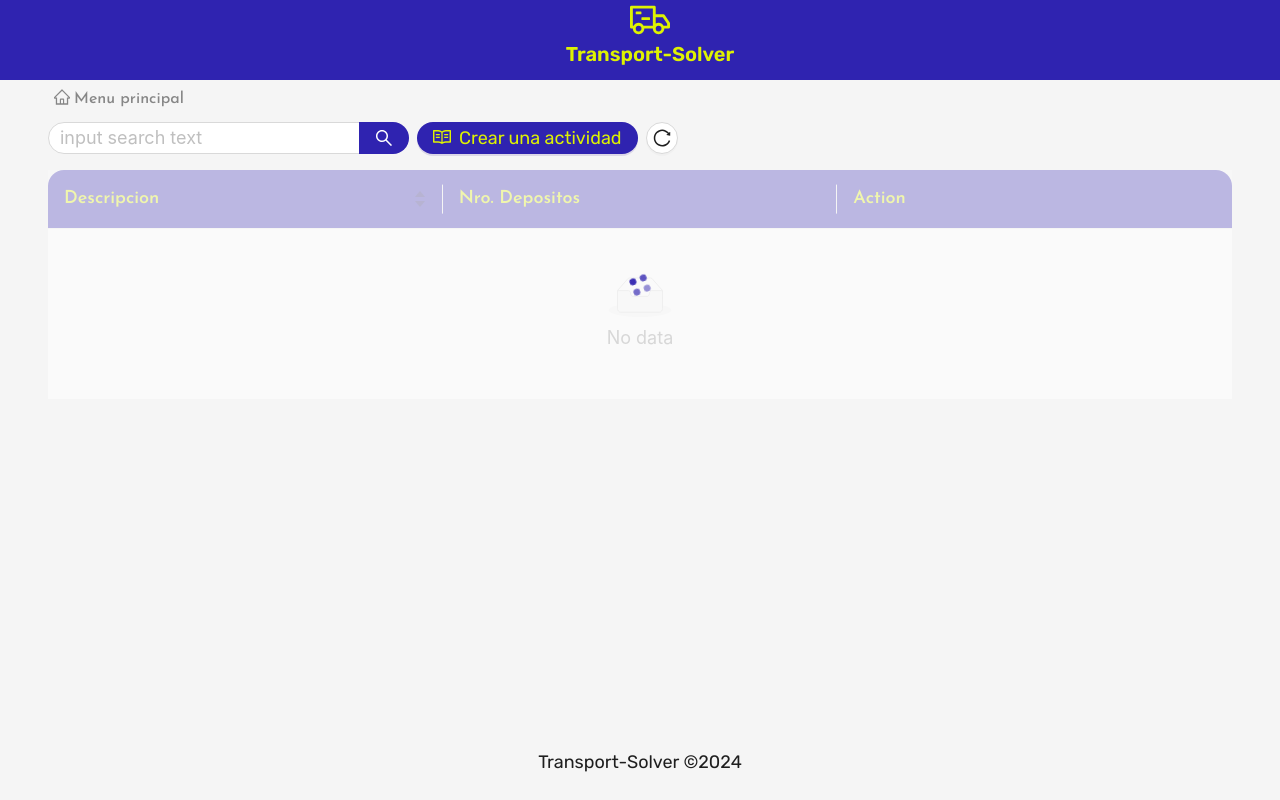
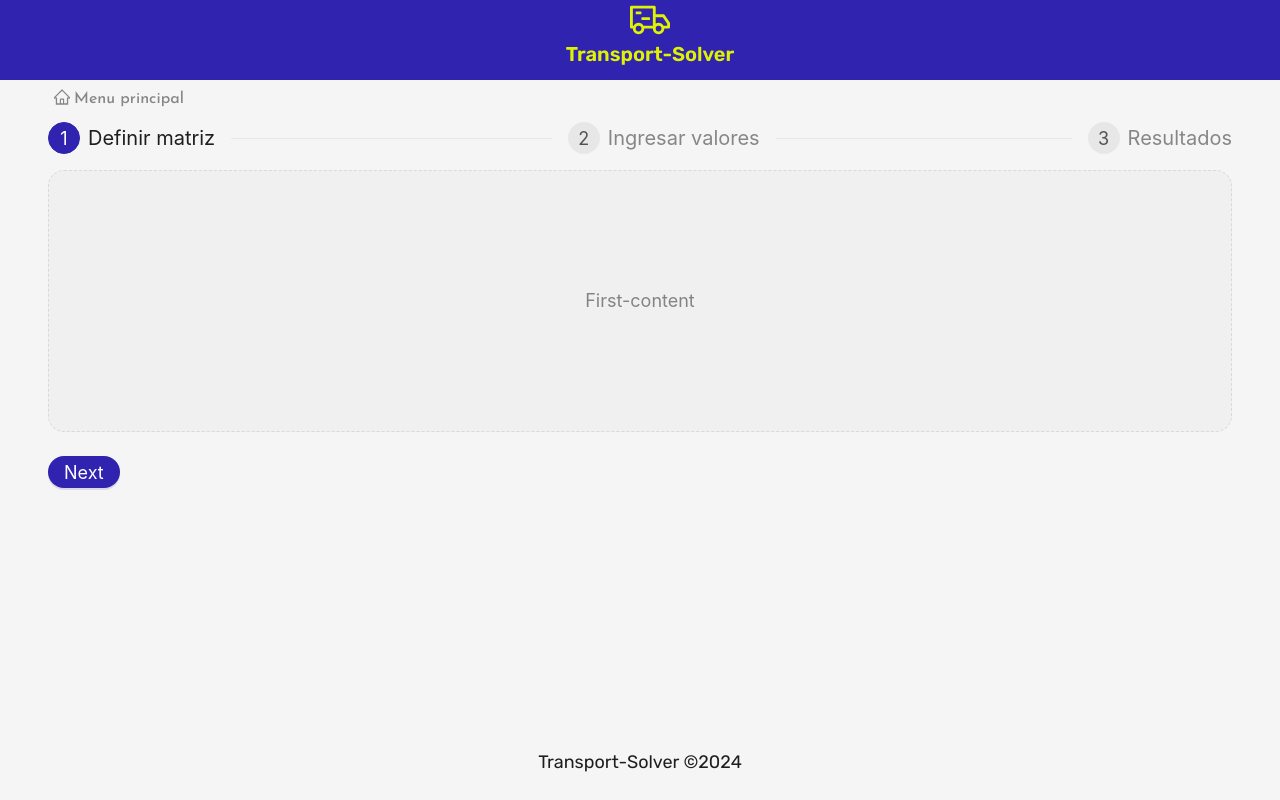
Before and after one commit to AgusR1/tranport-solver, a React (Vite) app: page /#/ in a window 1280 px wide. Built offline with nearby package versions, Linux system fonts and the light colour scheme.

Commit message:
estructura para la matriz de transporte

```diff
--- a/index.html
+++ b/index.html
@@ -13,7 +13,7 @@
 		<title>Transport-Solver</title>
 	</head>
 	<body>
-		<div id="root"></div>
+		<div style="width: 100%" id="root"></div>
 		<script type="module" src="/src/main.tsx"></script>
 	</body>
 </html>
--- a/src/ListadoActividades/ListadoActividades.tsx
+++ b/src/ListadoActividades/ListadoActividades.tsx
@@ -1,94 +1,44 @@
-import React, { useRef, useState } from "react";
-import type { TableColumnsType, TableProps } from "antd";
-import { Breadcrumb, Button, Space, Table, Tooltip } from "antd";
-import Search, { SearchProps } from "antd/es/input/Search";
-import {
-	HomeOutlined,
-	ReadOutlined,
-	ReloadOutlined,
-	SearchOutlined,
-} from "@ant-design/icons";
-import { useNavigate } from "react-router-dom";
-import { fontFamily, secondaryColor } from "../general/constants";
-import { Actividad } from "./types";
+import React, { useState } from "react";
+import { Breadcrumb, Button, message, Steps, theme } from "antd";
+import { HomeOutlined } from "@ant-design/icons";
 import MainLayout from "../general/MainLayout";
+const steps = [
+	{
+		title: "Definir matriz",
+		content: "First-content",
+	},
+	{
+		title: "Ingresar valores",
+		content: "Second-content",
+	},
+	{
+		title: "Resultados",
+		content: "Last-content",
+	},
+];
+const StepperActividad: React.FC = () => {
+	const { token } = theme.useToken();
+	const [current, setCurrent] = useState(0);
 
-type OnChange = NonNullable<TableProps<Actividad>["onChange"]>;
-type Filters = Parameters<OnChange>[1];
-
-type GetSingle<T> = T extends (infer U)[] ? U : never;
-type Sorts = GetSingle<Parameters<OnChange>[2]>;
-
-const ListadoActividades: React.FC = () => {
-	const añadirItemRef = useRef<HTMLButtonElement>(null);
-	const [loading, setLoading] = useState<boolean>(true);
-	const navigate = useNavigate();
-
-	const [filteredInfo, setFilteredInfo] = useState<Filters>({});
-	const [sortedInfo, setSortedInfo] = useState<Sorts>({});
-
-	const [data, setData] = useState<Actividad[]>([]);
-
-	const fetchData = async () => {};
-
-	const handleChange: OnChange = (pagination, filters, sorter) => {
-		console.log("Various parameters", pagination, filters, sorter);
-		setFilteredInfo(filters);
-		setSortedInfo(sorter as Sorts);
+	const next = () => {
+		setCurrent(current + 1);
 	};
 
-	const onSearch: SearchProps["onSearch"] = (value, _e, info) =>
-		console.log(info?.source, value);
-
-	const columns: TableColumnsType<Actividad> = [
-		{
-			title: "Descripcion",
-			dataIndex: "descripcion",
-			key: "descripcion",
-			filteredValue: filteredInfo.name || null,
-			sorter: (a, b) => {
-				const displayNameA = a?.descripcion ?? ""; // Si a.user o a.user.displayName son null o undefined, se asigna una cadena vacía
-				const displayNameB = b?.descripcion ?? ""; // Lo mismo para b.user.displayName
-				return displayNameA.length - displayNameB.length;
-			},
-			sortOrder:
-				sortedInfo.columnKey === "descripcion" ? sortedInfo.order : null,
-			ellipsis: true,
-		},
-		{
-			title: "Nro. Depositos",
-			dataIndex: "nroFuentes",
-			key: "nroFuentes",
-			filteredValue: filteredInfo.name || null,
-			ellipsis: true,
-		},
-		{
-			title: "Action",
-			key: "action",
-			render: () => {
-				return (
-					<Space size="middle">
-						<Tooltip title="Ver actividad">
-							<Button
-								onClick={() => {
-									navigate("");
-								}}
-								shape="circle"
-								icon={<SearchOutlined />}
-							/>
-						</Tooltip>
-					</Space>
-				);
-			},
-		},
-	];
-
-	const handleRefresh = () => {
-		setData([]);
-		setLoading(true);
-		fetchData();
+	const prev = () => {
+		setCurrent(current - 1);
 	};
 
+	const items = steps.map((item) => ({ key: item.title, title: item.title }));
+
+	const contentStyle: React.CSSProperties = {
+		lineHeight: "260px",
+		textAlign: "center",
+		color: token.colorTextTertiary,
+		backgroundColor: token.colorFillAlter,
+		borderRadius: token.borderRadiusLG,
+		border: `1px dashed ${token.colorBorder}`,
+		marginTop: 16,
+	};
 	return (
 		<MainLayout>
 			<>
@@ -110,40 +60,31 @@ const ListadoActividades: React.FC = () => {
 						},
 					]}
 				/>
-				<Space style={{ marginBottom: 16 }}>
-					<Search
-						placeholder="input search text"
-						onSearch={onSearch}
-						enterButton
-						style={{ fontFamily: fontFamily }}
-					/>
-					<Button
-						style={{ fontFamily: fontFamily, color: secondaryColor }}
-						type="primary"
-						ref={añadirItemRef}
-						icon={<ReadOutlined />}
-						onClick={() => {}}
-					>
-						{`Crear una actividad`}
-					</Button>
-
-					<Button
-						onClick={() => {
-							handleRefresh();
-						}}
-						shape="round"
-						icon={<ReloadOutlined />}
-					/>
-				</Space>
-				<Table
-					loading={loading}
-					columns={columns}
-					dataSource={data}
-					onChange={handleChange}
-				/>
+				<Steps current={current} items={items} />
+				<div style={contentStyle}>{steps[current].content}</div>
+				<div style={{ marginTop: 24 }}>
+					{current < steps.length - 1 && (
+						<Button type="primary" onClick={() => next()}>
+							Next
+						</Button>
+					)}
+					{current === steps.length - 1 && (
+						<Button
+							type="primary"
+							onClick={() => message.success("Processing complete!")}
+						>
+							Done
+						</Button>
+					)}
+					{current > 0 && (
+						<Button style={{ margin: "0 8px" }} onClick={() => prev()}>
+							Previous
+						</Button>
+					)}
+				</div>
 			</>
 		</MainLayout>
 	);
 };
 
-export default ListadoActividades;
+export default StepperActividad;
--- a/src/index.css
+++ b/src/index.css
@@ -2,6 +2,7 @@
 	font-family: Inter, system-ui, Avenir, Helvetica, Arial, sans-serif;
 	line-height: 1.5;
 	font-weight: 400;
+	width: 100%;
 
 	color-scheme: light dark;
 	color: rgba(255, 255, 255, 0.87);
```
